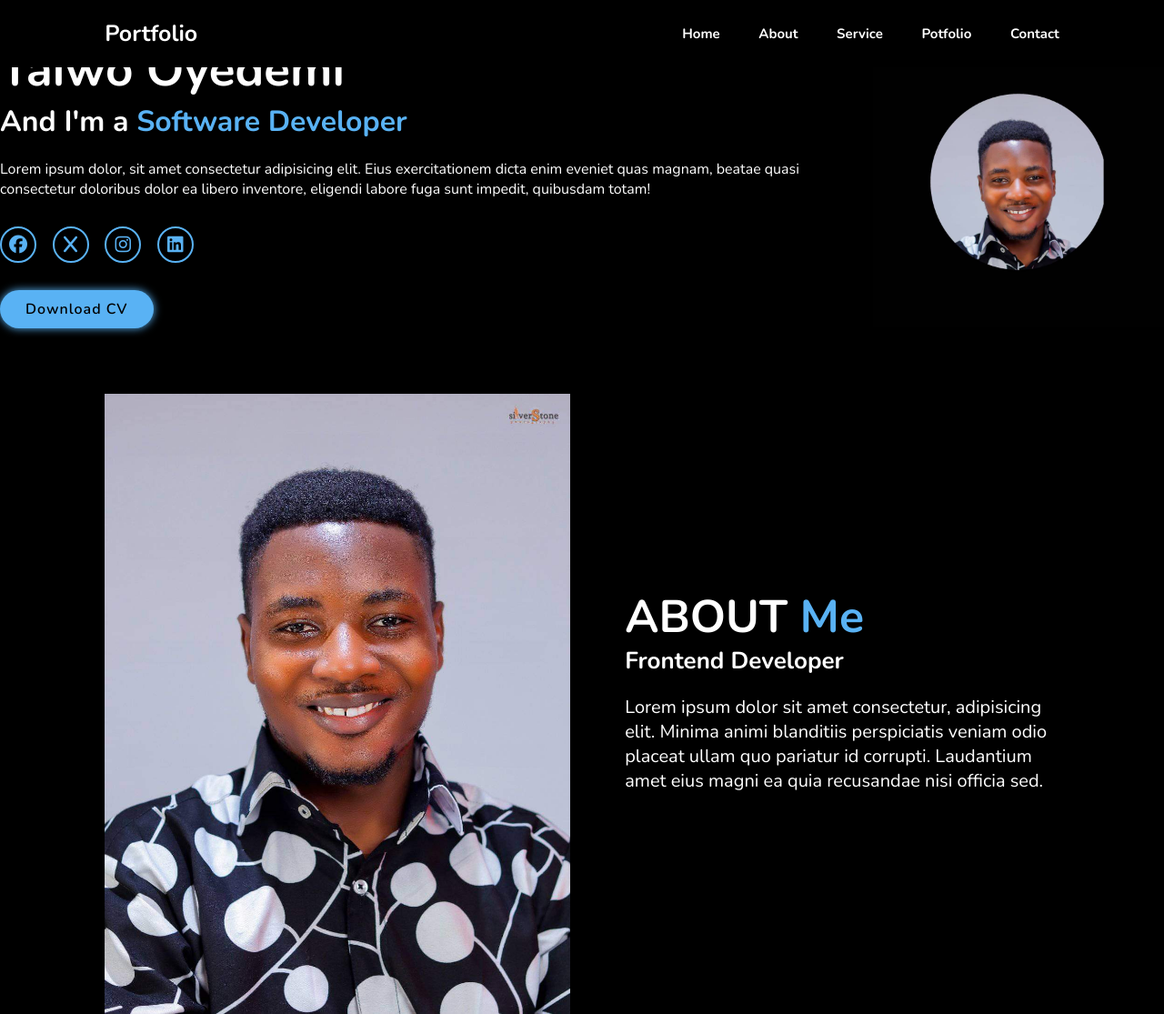
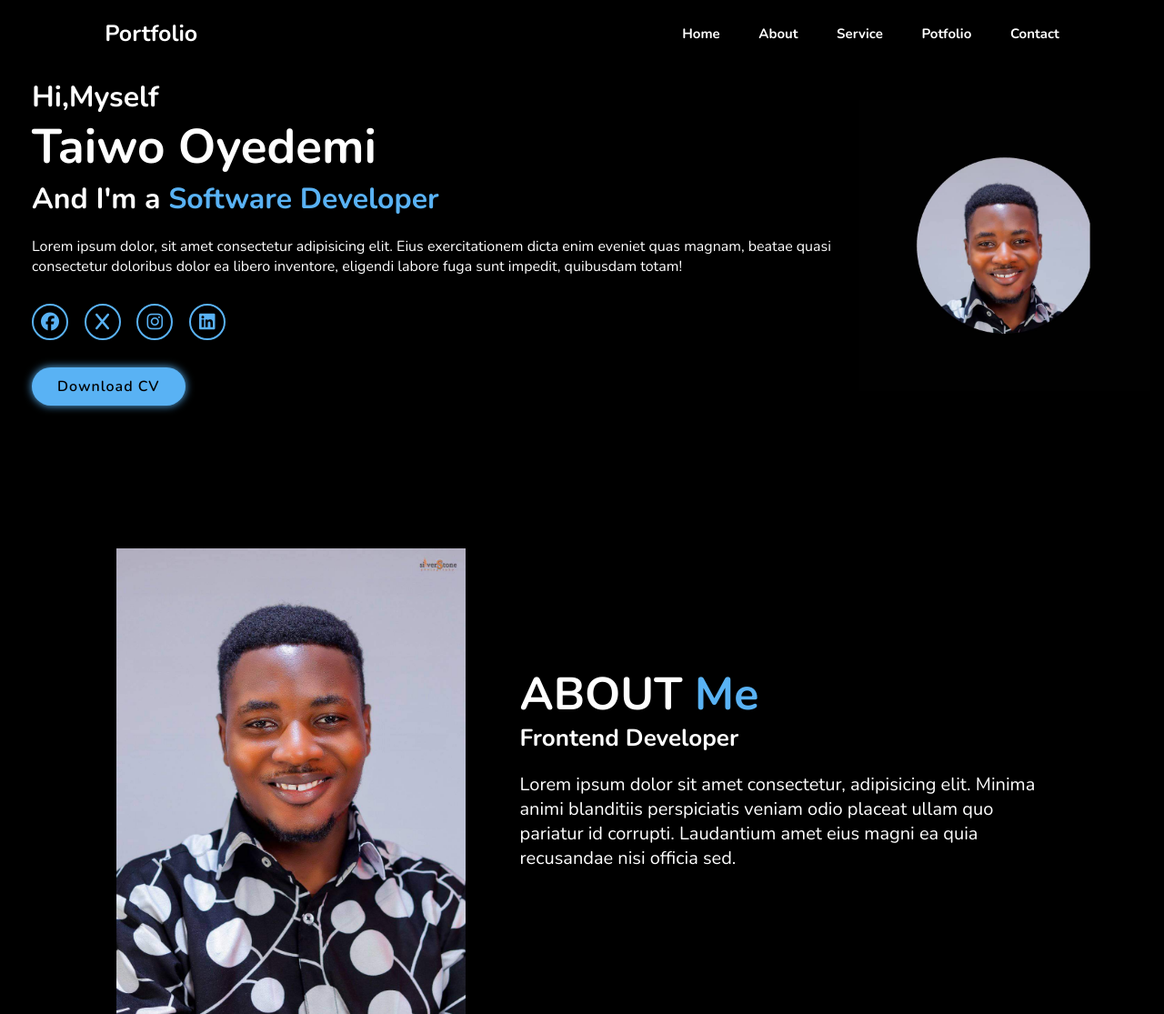
Before and after one commit to Tdiamond001/SAIL-PROJECT, a plain HTML site: page index.html in a window 1280 px wide. Shown: the top 1115 px of the page at 91% size. Drawn offline with nearby package versions, Linux system fonts and the light colour scheme; a script that the page names is missing.

Commit message:
changed image size

```diff
--- a/index.css
+++ b/index.css
@@ -28,6 +28,8 @@ html{
 body{
     background: #000;
     color: white;
+    padding: 15px;
+    margin-top: 5vh;
 }
 
 section{
@@ -80,6 +82,11 @@ section{
     display: flex;
     justify-content: center;
     align-items: center;
+}
+
+.home-content{
+    margin-left: 20px;
+    margin-top: 30px;
 }
 
 .home-content h3{
@@ -176,7 +183,7 @@ section {
 }
 
 .about-img img{
-    width: 40vw;
+    width: 30vw;
 }
 
 .about-content .heading{
--- a/index.html
+++ b/index.html
@@ -108,7 +108,7 @@
                 <p>Lorem ipsum dolor sit amet consectetur adipisicing</p>
                 <i class="fa-solid fa-up-right-from-square"></i>
             </div>
-            <div class="portfolio-box">
+            <!-- <div class="portfolio-box">
                 <img src="img/SYSTEMCODE.jpeg" alt="">
                 <h2>Web Design</h2>
                 <p>Lorem ipsum dolor sit amet consectetur adipisicing</p>
@@ -125,7 +125,7 @@
                 <h2>Web Design</h2>
                 <p>Lorem ipsum dolor sit amet consectetur adipisicing</p>
                 <i class="fa-solid fa-up-right-from-square"></i>
-            </div>
+            </div> -->
         </div>
 
 
```
